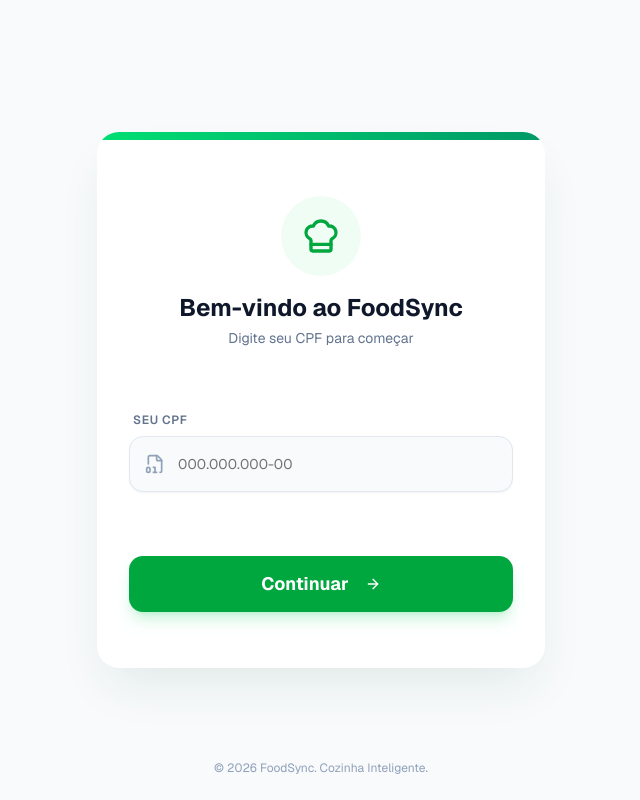
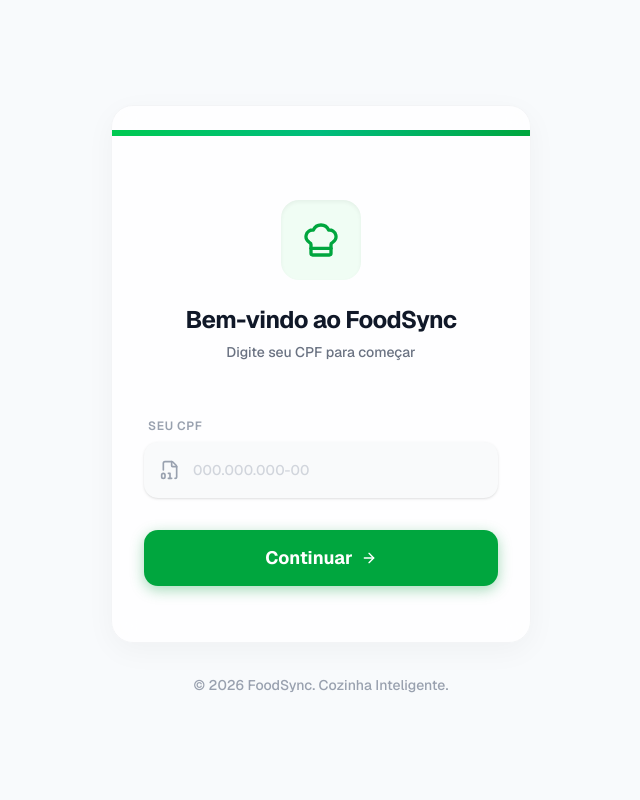
Before and after one commit to dersonn5/foodsync-app, a Next.js app: page / in a window 1280 px wide. Shown: the whole page, without its empty margins (319-959 px from the left). Built offline with nearby package versions, Linux system fonts and the light colour scheme; no server answers.

Commit message:
Atualizando projeto com novas Skills e melhorias

```diff
--- a/app/page.tsx
+++ b/app/page.tsx
@@ -8,6 +8,7 @@ import { Button } from '@/components/ui/button'
 import { Card, CardHeader, CardTitle, CardContent } from '@/components/ui/card'
 import { Label } from '@/components/ui/label'
 import { User, Phone, FileDigit, Loader2, ChefHat, ArrowRight, CheckCircle } from 'lucide-react'
+import { motion, AnimatePresence } from 'framer-motion'
 
 // --- HELPER: CPF MASK ---
 const maskCPF = (value: string) => {
@@ -73,26 +74,7 @@ export default function LoginPage() {
       if (user) {
         // --- SCENARIO A: LOGIN ---
         console.log('User found, logging in:', user)
-
-        // Simulate "Login" by storing local intent if needed,
-        // but since we are just checking DB, we can consider them 'authenticated' for this simple flow
-        // Ideally we would have real auth, but for now we follow the existing pattern using localStorage as fallback or just context.
-        // Wait, the new admin flow uses Supabase Auth. The user flow uses simple DB check + localStorage in the original code.
-        // The prompt says "Realizar o login (definir cookie/sessão)".
-        // BUT we don't have password. So we can't do supabase.auth.signInWithPassword.
-        // We probably just stick to the existing "soft auth" visual style or maybe this is a kiosk?
-        // The prompt implies we should just redirect.
-        // For strict Supabase Auth we would need Magic Link or similar, but let's stick to the prompt's implied logic:
-        // "Realizar o login (definir cookie/sessão)" -> In this context likely means setting the localStorage artifact used by /selection
-        // OR using anonymous sign in?
-        // Let's stick to the previous pattern found in app/page.tsx: localStorage.setItem('foodsync_user', ...)
-
         localStorage.setItem('foodsync_user', JSON.stringify(user))
-
-        // Also maybe try to sign in anonymously if using RLS?
-        // For now, let's trust the requirement "Realizar o login".
-        // The previous code used localStorage. Let's keep that for user convenience + redirect.
-
         router.push('/selection')
       } else {
         // --- SCENARIO B: SIGNUP ---
@@ -106,7 +88,6 @@ export default function LoginPage() {
       alert('Erro ao conectar: ' + err.message)
       setLoading(false)
     }
-    // removed finally block that relied on scoped variable
   }
 
   const handleSignup = async () => {
@@ -147,120 +128,158 @@ export default function LoginPage() {
   }
 
   return (
-    <div className="min-h-screen bg-slate-50 flex items-center justify-center p-4 font-sans">
-      <Card className="w-full max-w-md border-0 shadow-2xl shadow-green-900/10 overflow-hidden relative bg-white rounded-3xl">
+    <div className="min-h-screen bg-slate-50 flex items-center justify-center p-4 font-sans selection:bg-green-100 selection:text-green-900">
+      <motion.div
+        initial={{ opacity: 0, y: 20 }}
+        animate={{ opacity: 1, y: 0 }}
+        transition={{ duration: 0.5, ease: 'easeOut' }}
+        className="w-full max-w-[420px]"
+      >
+        <Card className="border border-gray-100 shadow-[0_8px_30px_rgb(0,0,0,0.04)] bg-white/80 backdrop-blur-md rounded-3xl overflow-hidden">
           {/* Top Decoration */}
-        <div className="absolute top-0 left-0 right-0 h-2 bg-gradient-to-r from-green-400 to-emerald-600" />
+          <div className="h-1.5 w-full bg-gradient-to-r from-green-500 via-emerald-500 to-green-600" />
 
-        <CardHeader className="text-center pt-10 pb-2 space-y-4">
-          <div className="mx-auto bg-green-50 p-4 rounded-full w-20 h-20 flex items-center justify-center mb-2 animate-in zoom-in duration-500">
+          <CardHeader className="pt-10 pb-6 text-center space-y-4">
+            <motion.div
+              className="mx-auto bg-green-50 p-4 rounded-2xl w-20 h-20 flex items-center justify-center shadow-inner"
+              initial={{ scale: 0.8, opacity: 0 }}
+              animate={{ scale: 1, opacity: 1 }}
+              transition={{ delay: 0.2 }}
+            >
               <ChefHat className="w-10 h-10 text-green-600" />
-          </div>
+            </motion.div>
 
-          <div className="space-y-1">
-            <CardTitle className="text-2xl font-bold text-slate-900">
+            <div className="space-y-1.5">
+              <CardTitle className="text-2xl font-bold tracking-tight text-gray-900">
                 {step === 'login' ? 'Bem-vindo ao FoodSync' : 'Quase lá...'}
               </CardTitle>
-            <p className="text-slate-500 text-sm">
+              <p className="text-gray-500 text-sm font-medium">
                 {step === 'login' ? 'Digite seu CPF para começar' : 'Complete seu cadastro para continuar'}
               </p>
             </div>
           </CardHeader>
 
-        <CardContent className="p-8 space-y-6">
-          {/* CPF Input - Always Visible */}
+          <CardContent className="p-8 pt-2 space-y-6">
+            {/* CPF Input */}
             <div className="space-y-2">
-            <Label className="text-xs font-semibold uppercase tracking-wider text-slate-500 ml-1">
+              <Label className="text-xs font-semibold uppercase tracking-wider text-gray-400 ml-1">
                 Seu CPF
               </Label>
               <div className="relative group">
                 <div className="absolute inset-y-0 left-0 pl-4 flex items-center pointer-events-none">
-                <FileDigit className="h-5 w-5 text-slate-400 group-focus-within:text-green-500 transition-colors" />
+                  <FileDigit className="h-5 w-5 text-gray-400 group-focus-within:text-green-600 transition-colors" />
                 </div>
                 <Input
                   value={cpf}
                   onChange={handleCpfChange}
                   placeholder="000.000.000-00"
                   maxLength={14}
-                disabled={step === 'signup'} // Lock CPF during signup to prevent errors
-                className="pl-12 h-14 text-lg bg-slate-50 border-slate-200 focus:bg-white transition-all rounded-xl"
+                  disabled={step === 'signup'}
+                  className="pl-12 h-14 text-lg bg-gray-50 border-transparent focus:bg-white focus:border-green-500 focus:ring-4 focus:ring-green-500/10 rounded-xl transition-all shadow-sm placeholder:text-gray-300 font-medium text-gray-900"
                 />
+                <AnimatePresence>
                   {step === 'signup' && (
-                <div className="absolute inset-y-0 right-0 pr-4 flex items-center">
+                    <motion.div
+                      initial={{ opacity: 0, scale: 0.8 }}
+                      animate={{ opacity: 1, scale: 1 }}
+                      className="absolute inset-y-0 right-0 pr-4 flex items-center"
+                    >
                       <CheckCircle className="h-5 w-5 text-green-500" />
-                </div>
+                    </motion.div>
                   )}
+                </AnimatePresence>
               </div>
             </div>
 
-          {/* Signup Fields - Smooth Expand */}
-          <div className={`space-y-6 transition-all duration-500 ease-in-out overflow-hidden ${step === 'signup' ? 'max-h-[300px] opacity-100' : 'max-h-0 opacity-0'}`}>
-
+            {/* Signup Fields */}
+            <AnimatePresence>
+              {step === 'signup' && (
+                <motion.div
+                  initial={{ opacity: 0, height: 0 }}
+                  animate={{ opacity: 1, height: 'auto' }}
+                  exit={{ opacity: 0, height: 0 }}
+                  className="space-y-5 overflow-hidden"
+                >
                   {/* Name Input */}
                   <div className="space-y-2">
-              <Label className="text-xs font-semibold uppercase tracking-wider text-slate-500 ml-1">
+                    <Label className="text-xs font-semibold uppercase tracking-wider text-gray-400 ml-1">
                       Nome Completo
                     </Label>
                     <div className="relative group">
                       <div className="absolute inset-y-0 left-0 pl-4 flex items-center pointer-events-none">
-                  <User className="h-5 w-5 text-slate-400 group-focus-within:text-green-500 transition-colors" />
+                        <User className="h-5 w-5 text-gray-400 group-focus-within:text-green-600 transition-colors" />
                       </div>
                       <Input
                         value={name}
                         onChange={(e) => setName(e.target.value)}
                         placeholder="Como você gostaria de ser chamado?"
-                  className="pl-12 h-14 text-lg bg-slate-50 border-slate-200 focus:bg-white transition-all rounded-xl"
+                        className="pl-12 h-14 text-lg bg-gray-50 border-transparent focus:bg-white focus:border-green-500 focus:ring-4 focus:ring-green-500/10 rounded-xl transition-all shadow-sm placeholder:text-gray-300 font-medium text-gray-900"
+                        autoFocus
                       />
                     </div>
                   </div>
 
                   {/* Phone Input */}
                   <div className="space-y-2">
-              <Label className="text-xs font-semibold uppercase tracking-wider text-slate-500 ml-1">
+                    <Label className="text-xs font-semibold uppercase tracking-wider text-gray-400 ml-1">
                       WhatsApp
                     </Label>
                     <div className="relative group">
                       <div className="absolute inset-y-0 left-0 pl-4 flex items-center pointer-events-none">
-                  <Phone className="h-5 w-5 text-slate-400 group-focus-within:text-green-500 transition-colors" />
+                        <Phone className="h-5 w-5 text-gray-400 group-focus-within:text-green-600 transition-colors" />
                       </div>
                       <Input
                         value={phone}
                         onChange={handlePhoneChange}
                         placeholder="(00) 00000-0000"
                         maxLength={15}
-                  className="pl-12 h-14 text-lg bg-slate-50 border-slate-200 focus:bg-white transition-all rounded-xl"
+                        className="pl-12 h-14 text-lg bg-gray-50 border-transparent focus:bg-white focus:border-green-500 focus:ring-4 focus:ring-green-500/10 rounded-xl transition-all shadow-sm placeholder:text-gray-300 font-medium text-gray-900"
                       />
                     </div>
                   </div>
-          </div>
+                </motion.div>
+              )}
+            </AnimatePresence>
 
             {/* Action Button */}
+            <motion.div whileTap={{ scale: 0.96 }}>
               <Button
                 onClick={step === 'login' ? handleContinue : handleSignup}
                 disabled={loading}
-            className={`w-full h-14 text-lg font-bold bg-green-600 text-white rounded-xl shadow-lg shadow-green-500/20 transition-all mt-4
-              ${loading ? 'opacity-70 cursor-not-allowed' : 'cursor-pointer hover:bg-green-700 hover:scale-[1.02] active:scale-95 hover:brightness-110'}
+                className={`w-full h-14 text-lg font-bold bg-green-600 text-white rounded-xl shadow-[0_4px_14px_0_rgba(22,163,74,0.39)] hover:shadow-[0_6px_20px_rgba(22,163,74,0.23)] hover:bg-green-700 transition-all mt-2
+                  ${loading ? 'opacity-80 cursor-not-allowed' : 'cursor-pointer'}
                 `}
               >
                 {loading ? (
-              <>
+                  <motion.div
+                    initial={{ opacity: 0 }}
+                    animate={{ opacity: 1 }}
+                    className="flex items-center"
+                  >
                     <Loader2 className="mr-2 h-5 w-5 animate-spin" />
-                Processando...
-              </>
+                    <span>Processando...</span>
+                  </motion.div>
                 ) : (
-              <>
+                  <div className="flex items-center">
                     {step === 'login' ? 'Continuar' : 'Concluir Cadastro'}
                     <ArrowRight className="ml-2 h-5 w-5" />
-              </>
+                  </div>
                 )}
               </Button>
+            </motion.div>
           </CardContent>
         </Card>
 
         {/* Footer */}
-      <div className="absolute bottom-6 text-center text-xs text-slate-400">
+        <motion.div
+          initial={{ opacity: 0 }}
+          animate={{ opacity: 1 }}
+          transition={{ delay: 0.5 }}
+          className="text-center mt-8 text-sm font-medium text-gray-400"
+        >
           © 2026 FoodSync. Cozinha Inteligente.
-      </div>
+        </motion.div>
+      </motion.div>
     </div>
   )
 }
```
Lines whose indentation alone changed are shown as unchanged.
